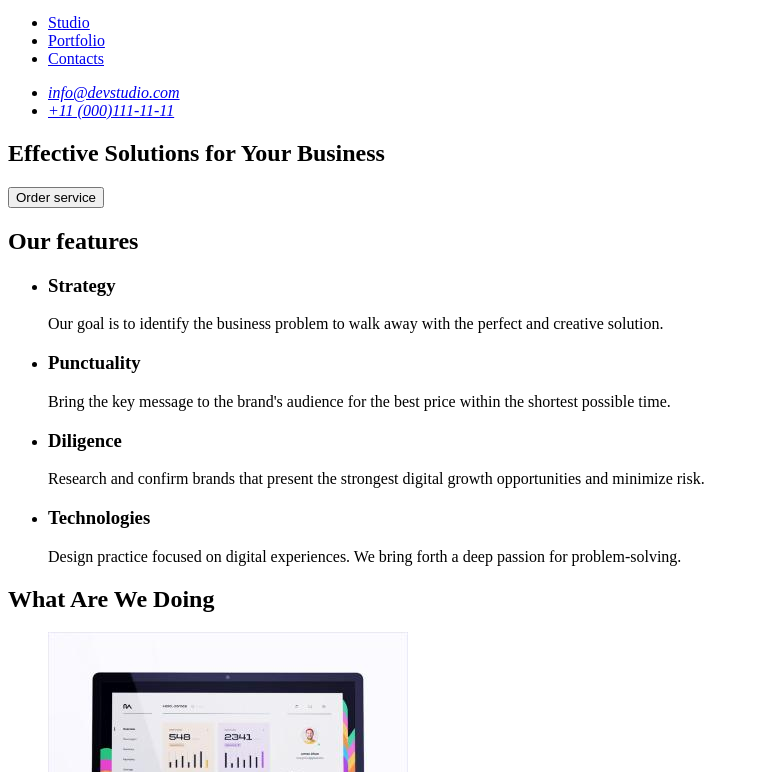
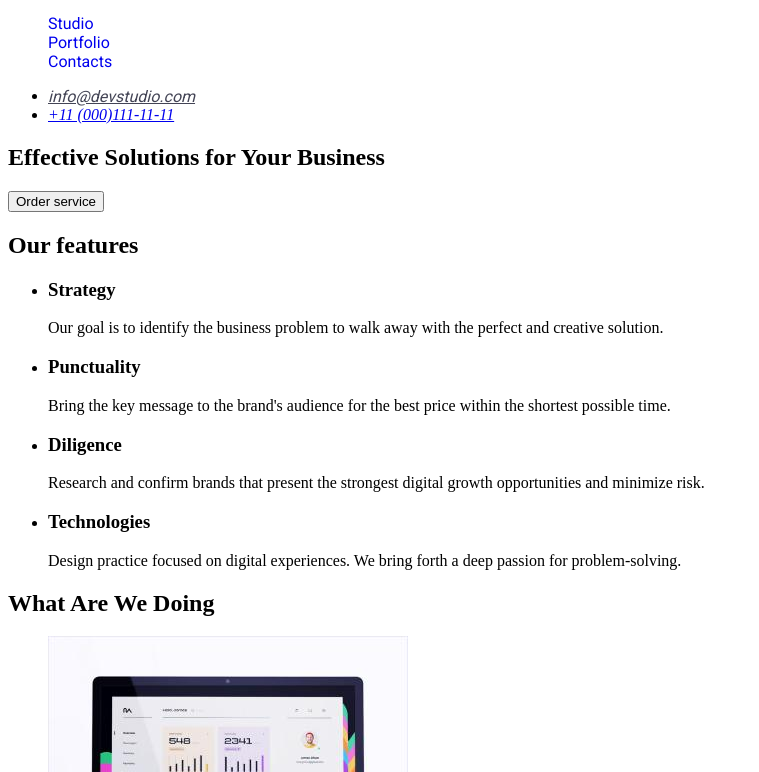
Before and after one commit to IVANKA1901/goit-markup-hw-02, a plain HTML site: page portfolio.html in a window 1280 px wide. Shown: the part 28-800 px from the top of the page, without its empty margins (0-759 px from the left). Drawn offline with Linux system fonts and the light colour scheme.

Commit message:
створення css file

```diff
--- /dev/null
+++ b/css/styles.css
@@ -0,0 +1,36 @@
+.list {
+    list-style: none;
+}
+.link {
+    text-decoration: none;
+}
+.menu-item {
+    font-family: Roboto, sans-serif;
+    font-style: medium;
+    font-size: 16px;
+    line-height: 1,5;
+    align: left;
+    vertical-align: top;
+    letter-spacing: 2%;
+    fill: solid;
+    color:#2E2F42;
+}
+.menu-item:hover,
+.menu-item:focus {
+    color: #404bbf;
+}
+.contact-phone {
+    font-family: Roboto, sans-serif;
+    font-style: regular;
+    font-size: 16px;
+    line-height: 1,5;
+    align: left;
+    vertical-align: top;
+    letter-spacing: 2%;
+    fill: solid;
+    color: #434455
+}
+.contact-phone:hover,
+.contact-phone:focus {
+    color:#404bbf;
+}
--- a/index.html
+++ b/portfolio.html
@@ -5,34 +5,54 @@
     <meta http-equiv="X-UA-Compatible" content="IE=edge" />
     <meta name="viewport" content="width=device-width, initial-scale=1.0" />
     <title>goit-markup-hw-01</title>
+    <link rel="preconnect" href="https://fonts.googleapis.com" />
+    <link rel="preconnect" href="https://fonts.gstatic.com" crossorigin />
+    <link
+      href="https://fonts.googleapis.com/css2?family=Raleway:wght@800&family=Roboto:wght@400;500;700&display=swap"
+      rel="stylesheet"
+    />
+    <link rel="stylesheet" href="./css/styles.css" />
   </head>
   <body>
-    <header>
-      <nav>
-        <a href="./index.html">WebStudio</a>
-        <ul>
-          <li><a href="./index.html">Studio</a></li>
-          <li><a href="./portfolio.html">Portfolio</a></li>
-          <li><a href="#Contacts">Contacts</a></li>
+    <!-- HEADER -->
+    <header class="page-header">
+      <nav class="page-nav">
+        <a class="logo" href="./index.html">WebStudio</a>
+        <ul class="menu list">
+          <li class="menu-item">
+            <a class="menu-link link" href="./index.html">Studio</a>
+          </li>
+          <li class="menu-item">
+            <a class="menu-link link" href="./portfolio.html">Portfolio</a>
+          </li>
+          <li class="menu-item">
+            <a class="menu-link link" href="#Contacts">Contacts</a>
+          </li>
         </ul>
       </nav>
       <address>
         <ul>
           <li>
-            <a href="mailto:info@devstudio.com">info@devstudio.com</a>
+            <a class="contact-phone" href="mailto:info@devstudio.com"
+              >info@devstudio.com</a
+            >
           </li>
           <li>
-            <a href="tel:+11(000)111-11-11">+11 (000)111-11-11</a>
+            <a class="contact-email" href="tel:+11(000)111-11-11"
+              >+11 (000)111-11-11</a
+            >
           </li>
         </ul>
       </address>
     </header>
     <main>
+      <!-- SECTION 1 -->
       <section>
         <h1>Effective Solutions for Your Business</h1>
-        <button type="button">Order service</button>
+        <button class="modal-btn" type="button">Order service</button>
       </section>
       <section>
+        <!-- SECTION 2 -->
         <h2>Our features</h2>
         <ul>
           <li>
@@ -66,6 +86,7 @@
         </ul>
       </section>
       <section>
+        <!-- SECTION 3 -->
         <h2>What Are We Doing</h2>
         <ul>
           <li>
@@ -95,6 +116,7 @@
         </ul>
       </section>
       <section>
+        <!-- SECTION 4 -->
         <h2>Our team</h2>
         <ul>
           <li>
@@ -141,6 +163,7 @@
       </section>
     </main>
     <footer>
+      <!-- FOOTER -->
       <a href="./index.html">WebStudio</a>
       <p>
         Increase the flow of customers and sales for your business with digital
```
